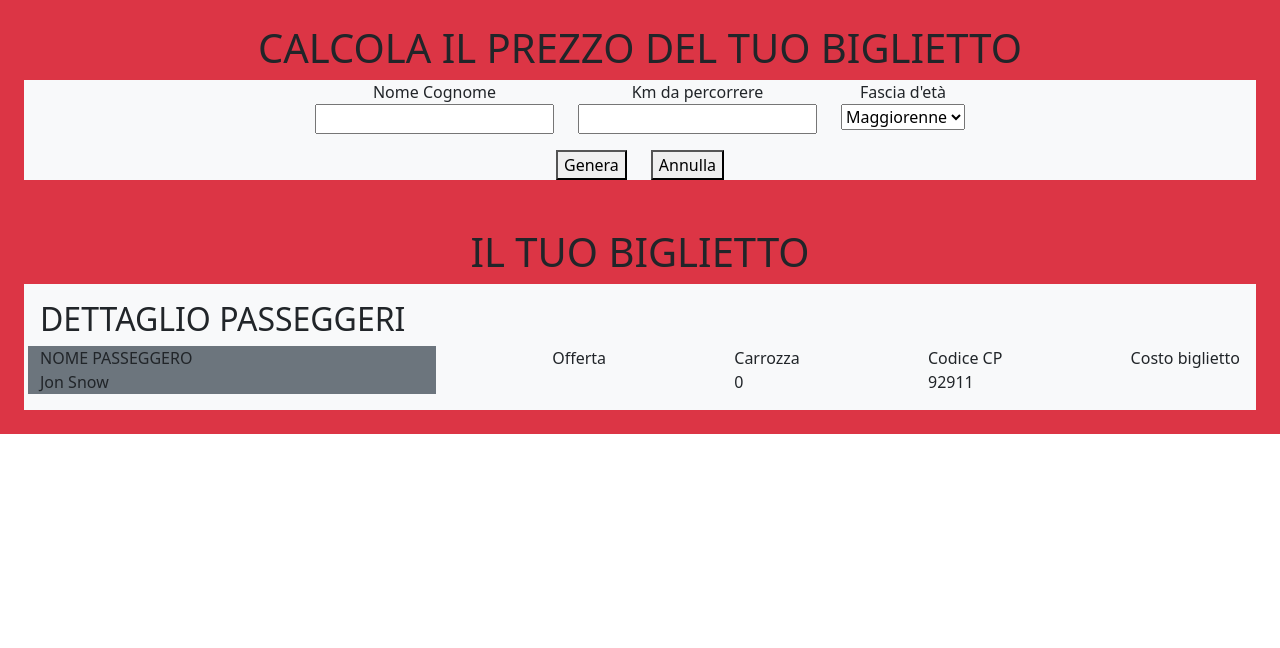
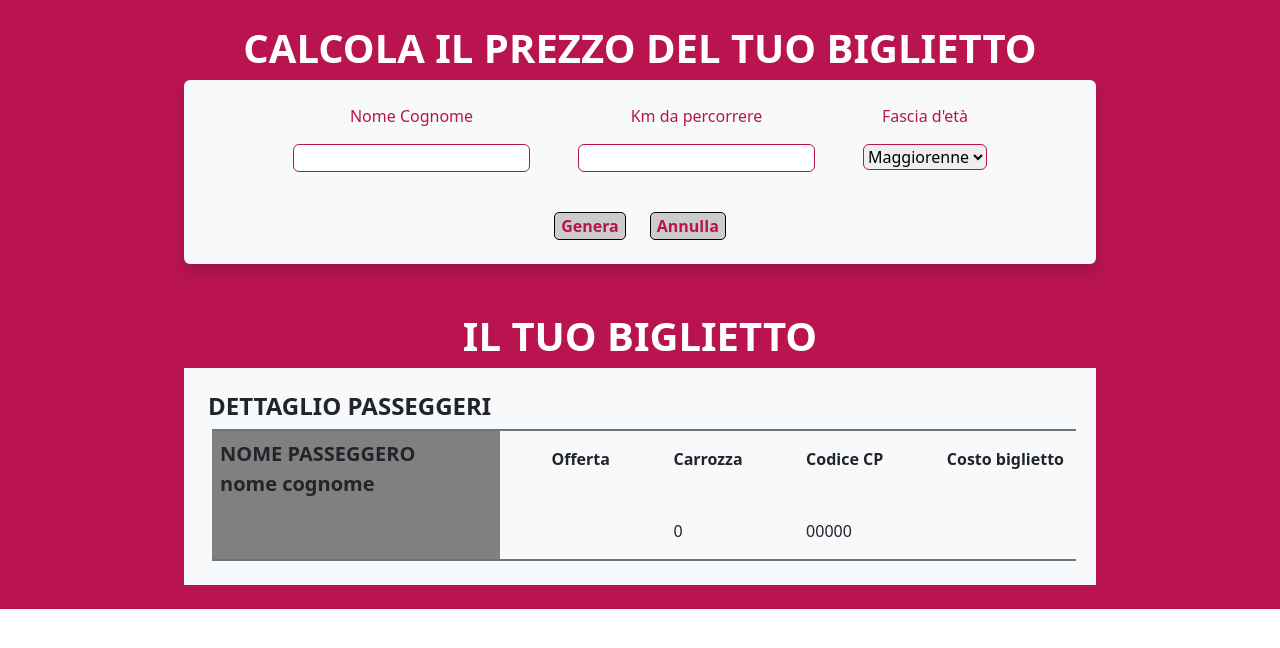
Before and after one commit to GiuliaGlave/js-biglietto-treno-form, a plain HTML site: page index.html in a window 1280 px wide. Drawn offline with nearby package versions, Linux system fonts and the light colour scheme.

Commit message:
style details

```diff
--- a/index.html
+++ b/index.html
@@ -12,7 +12,7 @@
         integrity="sha384-kenU1KFdBIe4zVF0s0G1M5b4hcpxyD9F7jL+jjXkk+Q2h455rYXK/7HAuoJl+0I4"
         crossorigin="anonymous"></script>
 
-
+    <link rel="stylesheet" href="./style.css">
     <script type="text/javascript" src="./script.js" defer></script>
 </head>
 
@@ -22,7 +22,7 @@
 
     </header>
 
-    <main class="bg-danger">
+    <main>
 
         <section class="calculator p-4">
 
@@ -30,22 +30,23 @@
                 <h1>CALCOLA IL PREZZO DEL TUO BIGLIETTO</h1>
             </div>
 
-            <div class="bg-light">
-                <form action="#" class="row row-cols-3 justify-content-center">
+            <!-- calcolatore -->
+            <div id="container" class="bg-light rounded shadow py-4">
+                <form action="#" class="row row-cols-3 pb-4 g-5 justify-content-center">
 
                     <div class="col col-auto text-center d-flex flex-column">
                         <label>Nome Cognome</label>
-                        <input type="text" id="name" class="border-1">
+                        <input type="text" id="name" class="border-1 rounded">
                     </div>
 
                     <div class="col col-auto text-center d-flex flex-column">
                         <label>Km da percorrere</label>
-                        <input type="number" id="km" class="border-1" value="">
+                        <input type="number" id="km" class="border-1 rounded" value="">
                     </div>
 
                     <div class="col col-auto text-center d-flex flex-column">
                         <label>Fascia d'età</label>
-                        <select id="age" class="d-block">
+                        <select id="age" class="d-block rounded">
                             <option value="maggiorenne">Maggiorenne</option>
                             <option value="minorenne">Minorenne</option>
                             <option value="over-65">Over 65 anni</option>
@@ -56,11 +57,11 @@
 
                 <div class="row row-cols-2 text-center justify-content-center">
                     <div class="col col-auto">
-                        <button type="button" id="btn-obtain">Genera</button>
+                        <button type="button"  id="btn-obtain">Genera</button>
                     </div>
 
                     <div class="col col-auto">
-                        <button id="btn-cancel">Annulla</button>
+                        <button  id="btn-cancel">Annulla</button>
                     </div>
                 </div>
             </div>
@@ -74,33 +75,36 @@
                 <h1>IL TUO BIGLIETTO</h1>
             </div>
 
-            <div class="bg-light p-3">
-                <h2>DETTAGLIO PASSEGGERI</h2>
+            <!-- biglietto -->
+            <div id="container" class="bg-light p-4">
+                <div>
+                    <h2 class="fs-4 fw-bold">DETTAGLIO PASSEGGERI</h2>
+                </div>
 
-                <div class="row row-cols-5 bg-light justify-content-between">
+                <div class="row row-cols-5 bg-light  justify-content-between border-top border-bottom border-secondary border-2 w-100 ms-1">
 
-                    <div class="col col-4 bg-secondary d-flex flex-column">
-                        <span>NOME PASSEGGERO</span>
-                        <span id="name">Jon Snow</span>
+                    <div class="name col col-4 d-flex flex-column p-2 ">
+                        <span class="fs-5 fw-bold">NOME PASSEGGERO</span>
+                        <span id="name" class="fs-5 fw-bold">nome cognome</span>
                     </div>
 
-                    <div class="col col-auto d-flex flex-column">
-                        <span>Offerta</span>
+                    <div class="col col-auto d-flex flex-column py-3 justify-content-between">
+                        <span class="fw-bold">Offerta</span>
                         <span id="ticket-type"></span>
                     </div>
 
-                    <div class="col col-auto d-flex flex-column">
-                        <span>Carrozza</span>
+                    <div class="col col-auto d-flex flex-column py-3 justify-content-between">
+                        <span class="fw-bold">Carrozza</span>
                         <span id="train-carriage">0</span>
                     </div>
 
-                    <div class="col col-auto d-flex flex-column">
-                        <span>Codice CP</span>
-                        <span id="cp-code">92911</span>
+                    <div class="col col-auto d-flex flex-column py-3 justify-content-between">
+                        <span class="fw-bold">Codice CP</span>
+                        <span id="cp-code">00000</span>
                     </div>
 
-                    <div class="col col-auto d-flex flex-column">
-                        <span>Costo biglietto</span>
+                    <div class="col col-auto d-flex flex-column py-3 justify-content-between">
+                        <span class="fw-bold">Costo biglietto</span>
                         <span id="total"></span>
                     </div>
 
--- /dev/null
+++ b/style.css
@@ -0,0 +1,42 @@
+main{
+    background-color: #b91450;
+
+}
+
+#container {
+    margin: 0 10rem
+}
+
+h1{
+    color: white;
+    font-weight: bold;
+}
+
+label{
+    color:#b91450;
+    font-weight: 500;
+    padding-bottom: 1rem;
+}
+
+input,
+select{
+    border: solid thin #b91450;
+    font-weight: 500;
+}
+
+button{
+    border: solid thin black;
+    font-weight: bold;
+    color:#b91450;
+    background-color: #cccccc;
+    border-radius: 5px;
+}
+
+button:hover{
+    border: solid  orange;
+}
+
+.name{
+    background-color: #808080;
+    min-height: 8rem;
+}
```
